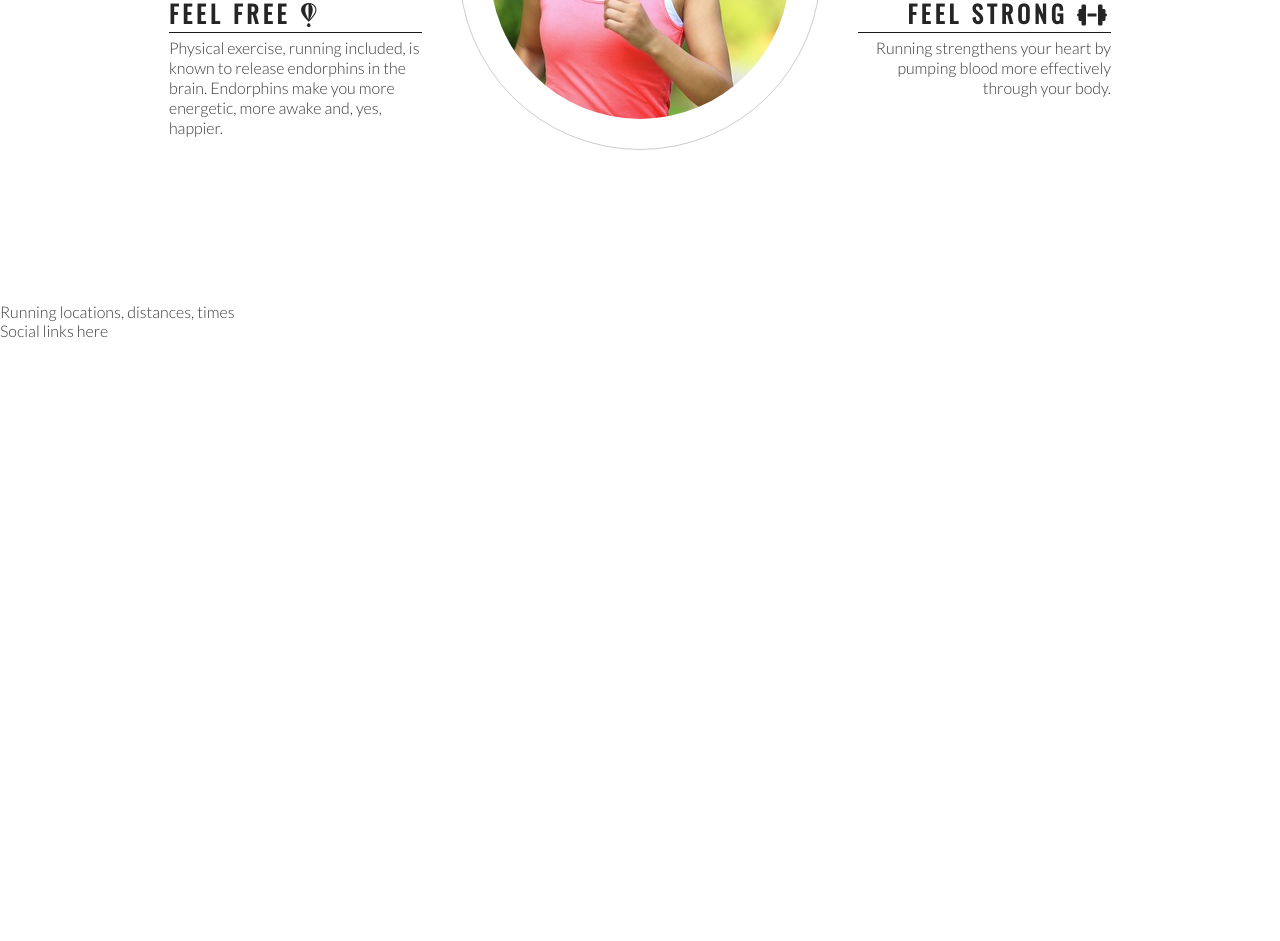
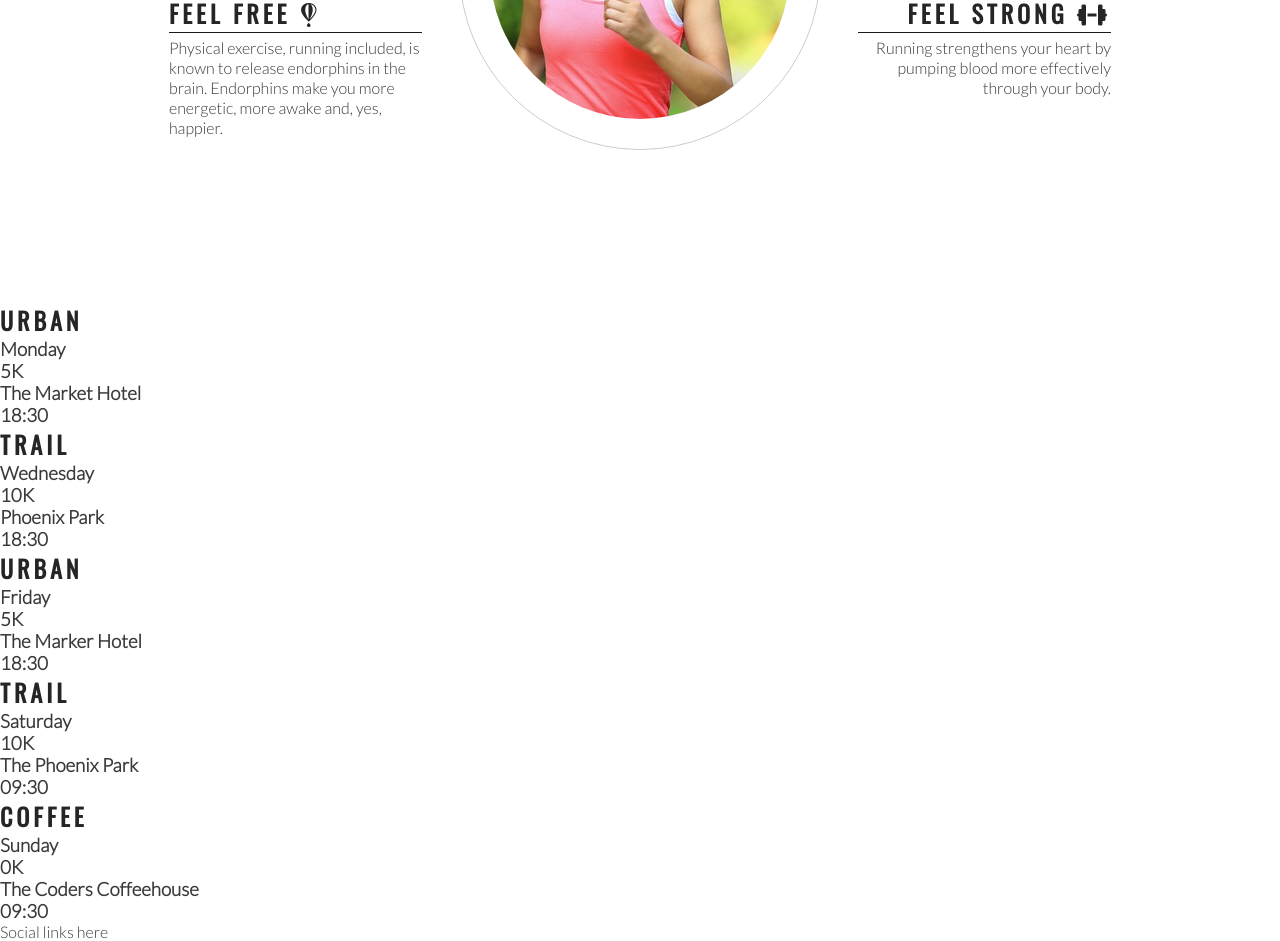
Before and after one commit to Pauldwyer/love-running, a plain HTML site: page index.html in a window 1280 px wide. Shown: the part 993-1934 px from the top of the page. Before the commit the page ends 1333 px from the top, so only its background shows below. Drawn offline with nearby package versions, Linux system fonts and the light colour scheme.

Commit message:
add meetup times and days

```diff
--- a/index.html
+++ b/index.html
@@ -78,7 +78,43 @@
 
     </section>
     <section>
-        Running locations, distances, times
+        <div>
+            <h2>Urban</h2>
+            <h3>Monday</h3>
+            <h3>5K</h3>
+            <h3>The Market Hotel</h3>
+            <h3>18:30</h3>
+        </div>
+        <div>
+            <h2>Trail</h2>
+            <h3>Wednesday</h3>
+            <h3>10K</h3>
+            <h3>Phoenix Park</h3>
+            <h3>18:30</h3>
+        </div>
+        <div>
+            <h2>Urban</h2>
+            <h3>Friday</h3>
+            <h3>5K</h3>
+            <h3>The Marker Hotel</h3>
+            <h3>18:30</h3>
+        </div>
+        <div>
+            <h2>Trail</h2>
+            <h3>Saturday</h3>
+            <h3>10K</h3>
+            <h3>The Phoenix Park</h3>
+            <h3>09:30</h3>
+        </div>
+        <div>
+            <h2>Coffee</h2>
+            <h3>Sunday</h3>
+            <h3>0K</h3>
+            <h3>The Coders Coffeehouse</h3>
+            <h3>09:30</h3>
+        </div>
+
+
     </section>
 
     <footer>
```
